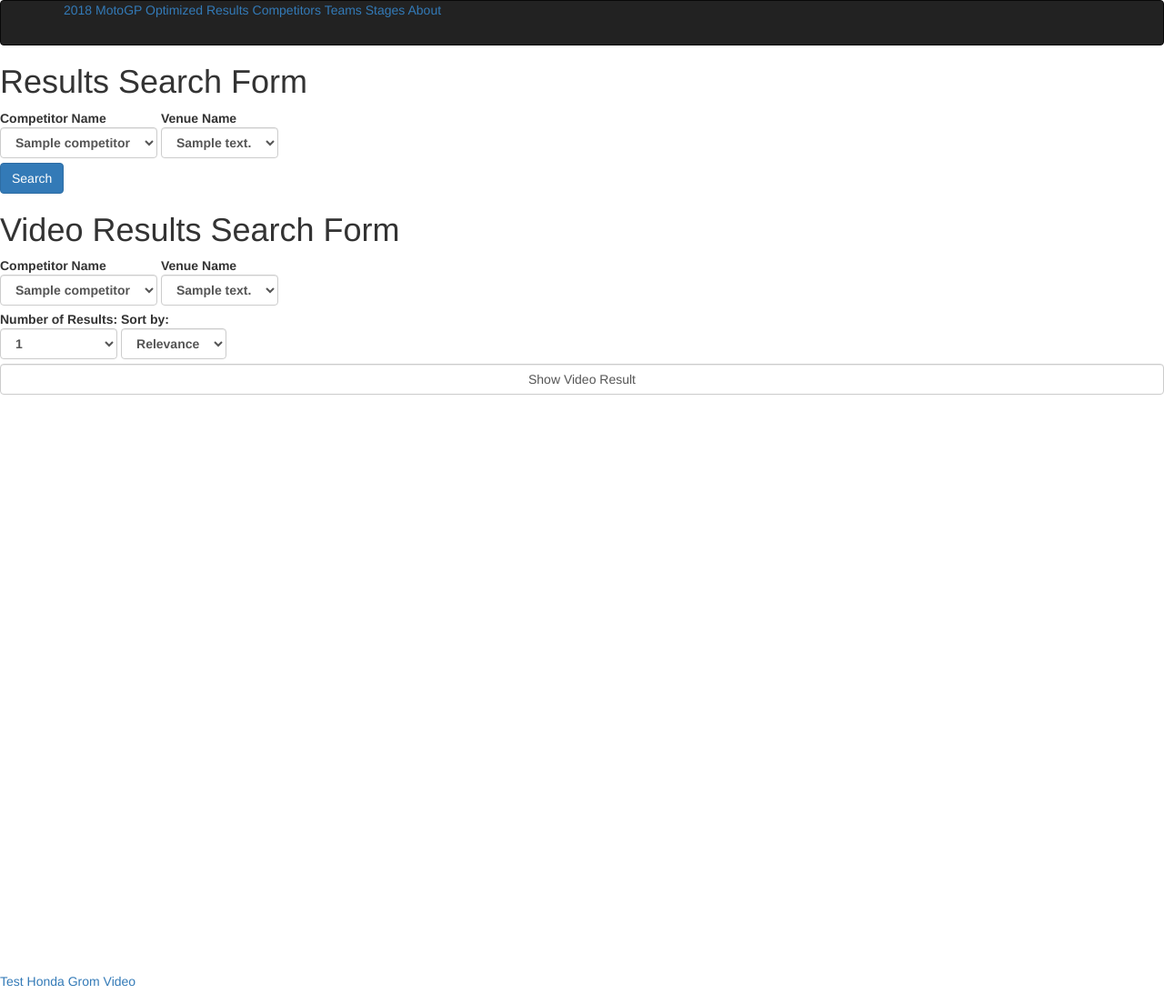
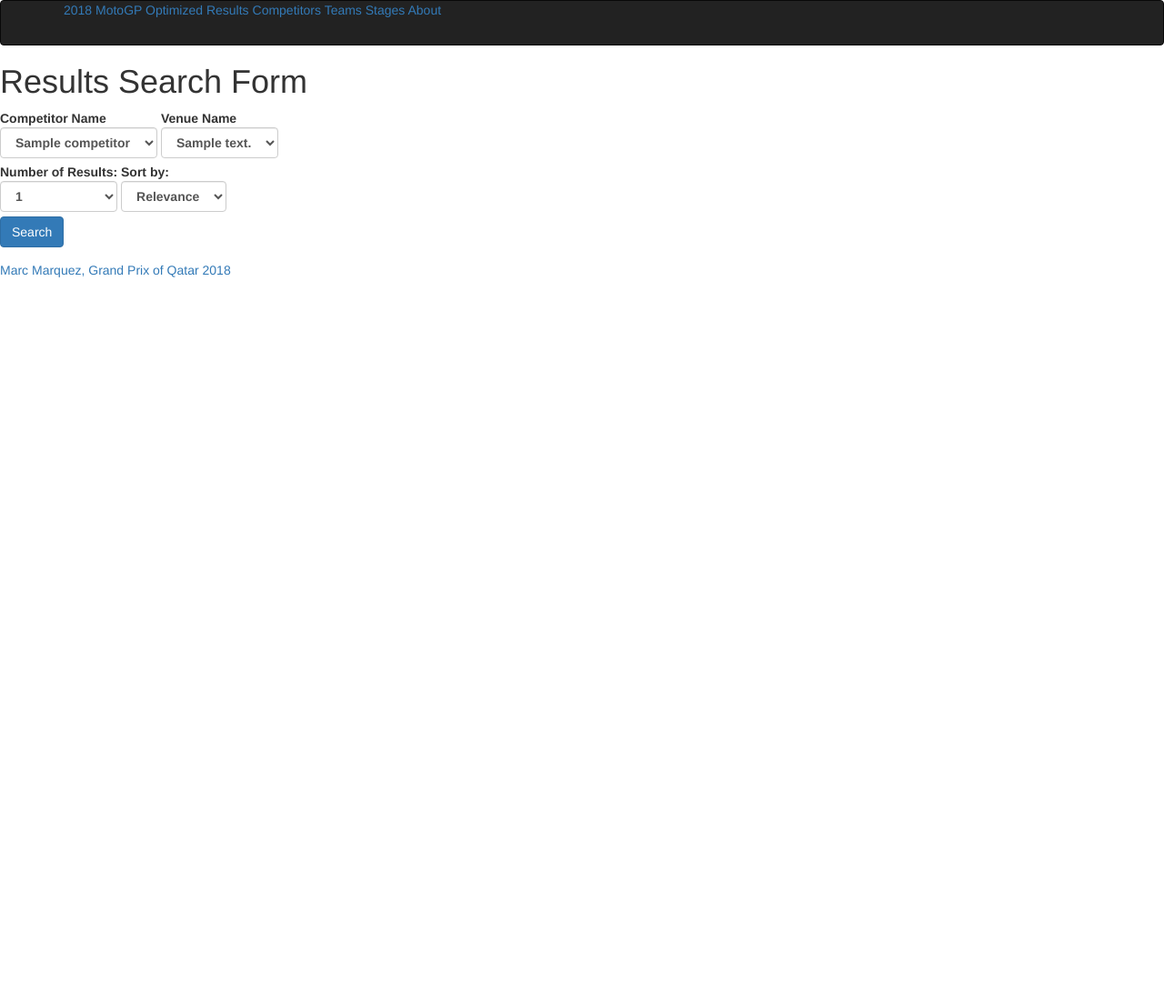
Before and after one commit to LTcr2/motogp-optimized-results, a Flask app: page / in a window 1280 px wide. Shown: the whole page at 91% size. After the commit the page ends 305 px from the top, so only its background shows below. Run offline with Flask 2, Linux system fonts and the light colour scheme; tables that the repository leaves empty hold one stand-in row (values such as "Sample post"); some libraries are stand-ins or nearby versions.

Commit message:
Video retrieval on homepage is working but waiting for daily limit to reset at 12am, previous double event listener fixed. Updated google places links in database, now need to update venue profile pages to show correct venue. For now it's just showing COTA for all venues. Fill in iframe API dynamically. DO NOT GO BACK BEYOND THIS

```diff
--- a/model.py
+++ b/model.py
@@ -150,7 +150,6 @@ class Venue(db.Model):
 	venue_id = db.Column(db.Integer, primary_key=True, nullable=False)
 	city = db.Column(db.String(50), nullable=False)
 	name = db.Column(db.String(100), nullable=True)
-	# country = db.Column(db.String(50), nullable=False)
 	country_code = db.Column(db.String(3), nullable=False)
 	description = db.Column(db.String(150), nullable=False)
 	status = db.Column(db.String(20), nullable=False)
@@ -161,12 +160,13 @@ class Venue(db.Model):
 	turns = db.Column(db.Integer, nullable=False)
 	latitude = db.Column(db.Float, nullable=False)
 	longitude = db.Column(db.Float, nullable=False)
+	maplink = db.Column(db.String(200), nullable=False)
 
 
 	def __repr__(self):
 		"""Define and display Venue class information"""
 
-		return f"<Venue id={self.venue_id} city={self.city} name={self.city} country={self.country_code} description={self.description} status={self.status} length={self.length} turns={self.turns} latitude={self.latitude} longitude={self.longitude}> "
+		return f"<Venue id={self.venue_id} city={self.city} name={self.city} country={self.country_code} description={self.description} status={self.status} length={self.length} turns={self.turns} latitude={self.latitude} longitude={self.longitude} maplink = {self.maplink}>"
 
 
 
--- a/seed.py
+++ b/seed.py
@@ -94,6 +94,7 @@ def load_venues(venues_json):
 		turns = venue['turns']
 		latitude = venue['latitude']
 		longitude = venue['longitude']
+		maplink = venue['maplink']
 		venue = Venue(venue_id=venue_id,
 					  city=city,
 					  name=name,
@@ -103,7 +104,8 @@ def load_venues(venues_json):
 					  length=length,
 					  turns=turns,
 					  longitude=longitude,
-					  latitude=latitude)
+					  latitude=latitude,
+					  maplink=maplink)
 		print(venue)
 
 		db.session.add(venue)
--- a/server.py
+++ b/server.py
@@ -124,28 +124,26 @@ def show_results():
     return jsonify({'code': result_code, 'msg': result_text})
 
 
+
+
+
 @app.route('/youtube_results.json', methods=['POST'])
 def show_youtube():
 
     select_competitor = request.form.get("competitor_name")
     select_venue = request.form.get("venue_description")
-    # select_order = request.form.get("sort_by")
+    select_order = request.form.get("sort_by")
     select_numresults = request.form.get("num_results")
-    # print(request.values.to_dict())
+    print(request.values.to_dict())
 
 
-    # format_keyword = select_competitor+" "+select_venue
     developer_key = 'AIzaSyB-zKkfLXp_xVgmsNPO7QF41uEQ0Dl2x6Y'
 
 
     # hardcode_example = "https://www.googleapis.com/youtube/v3/search?part=snippet&maxResults=5&q=valentino%20rossi&key="+developer_key
 
 
-    # response = requests.get(hardcode_example)
-
-
-
-    formatted_keywords = select_competitor
+    formatted_keywords = select_competitor + select_venue
 
     url = "https://www.googleapis.com/youtube/v3/search"
 
@@ -159,18 +157,10 @@ def show_youtube():
 
     data = response.json()
 
-    #return videoid should be ndlBdd9SlVc
-
-    #get json back
-    #index into
-    #pick videos out
-    #save those
-    #return those
+    print(data)
 
 
     return jsonify(data)
-
-
 
 
 
@@ -230,10 +220,6 @@ def competitor_detail(competitor_id):
 							venues=venues,
 							results=results)
 
-# 	return render_template('/video+map.html',
-# 							competitor=competitor)
-
-
 #################### TEAMS PAGES ################################
 
 @app.route("/teams", methods=['GET'])
@@ -248,24 +234,11 @@ def team_detail(team_id):
 	"""Show info about a specific team"""
 
 	team = Team.query.get(team_id)
-
-
-	#venues that the team participated at
-
-	#grab the team id
-	#grab results that have that team_id
-	#grab all the venue_id's with those results
-	#grab venue objects names with the venue_ids
-
-
 	venues = Venue.query.all()
 
 	return render_template('/team.html', team=team,
 										 team_id=team_id,
 										 venues=venues)
-
-
-
 
 #################### VENUES PAGES ###############################
 
@@ -282,9 +255,18 @@ def venue_list():
 def venue_detail(venue_id):
 	"""Show details about a specific venue"""
 
+	developer_key = 'AIzaSyBLAgXE42atlvCmAIJopHRVLe08v9MyAaM'
+
+	cota = "https://www.google.com/maps/embed/v1/view?zoom=15&center=30.1385%2C-97.6353&key=AIzaSyBLAgXE42atlvCmAIJopHRVLe08v9MyAaM"
+
 	venue = Venue.query.get(venue_id)
 	lat = venue.latitude
 	lon = venue.longitude
+
+	payload = {'developer_key': developer_key,
+			 'longitude': venue.longitude,
+			 'latitude': venue.latitude}
+
 
 	return render_template('/venue.html', venue=venue)
 
--- a/static/ajax-on-homepage.js
+++ b/static/ajax-on-homepage.js
@@ -13,42 +13,35 @@ function updateResults(results) {
     }
 }
 
+function createYoutubeVideoWith(results) {
+
+    let videoId = results.items[0].id.videoId
+    let youtubeUrl = "https://www.youtube.com/embed/" + videoId
+
+    // $('#youtube-results').html("<p>" + results + "</p>");
+
+    //This SHOULD work when your daily limit is reset.
+    $('#youtube-results').html("<iframe src=" + youtubeUrl + "width=\"560\" height=\"315\" frameborder=\"0\" allow=\"accelerometer; autoplay; encrypted-media; gyroscope; picture-in-picture\" allowfullscreen><iframe>");
+}
+
+
 function showResults(evt) {
     evt.preventDefault();
 
     let formInputs = {
         "competitor_name": $("#competitor_name_field").val(),
-        "venue_description": $("#venue_name_field").val()
+        "venue_description": $("#venue_name_field").val(),
     };
 
+    let YTformInputs = {
+        "competitor_name": $("#competitor_name_field").val(),
+        "venue_description": $("#venue_name_field").val(),
+        "num_results": $("#num_results_field").val(),
+        "sort_by": $("#sort_by_field").val()
+    }
+
     $.post("/rider_results.json", formInputs, updateResults);
+    $.post("/youtube_results.json", YTformInputs, createYoutubeVideoWith)
 }
 
 $("#results-form").on('submit', showResults);
-
-
-
-
-
-function createYoutubeVideoWith(results) {
-    let testVideo = "https://www.youtube.com/embed/FOtNawOL4Vc?start=134"
-
-    let videoId = results.items[0].id.videoId
-    let youtubeUrl = "https://www.youtube.com/embed/" + results.items[0].id.videoId
-    let target = 'target="video"'
-
-    $('#youtube-results').html("<a target=\"video\" href=" + youtubeUrl + ">VIDEO");
-
-}
-
-function showYoutubeResults(evt) {
-    console.log('I HAVE BEEN CALLED')
-    evt.preventDefault();
-
-    let YTformInputs = {
-        "competitor_name": $("#competitor_name_field").val()
-    }
-    $.post("/youtube_results.json", YTformInputs, createYoutubeVideoWith)
-}
-
-$("#video-form").on('submit', showYoutubeResults)
--- a/templates/homepage.html
+++ b/templates/homepage.html
@@ -30,46 +30,12 @@
 	    		</select>
 	    	</label>
 
-	    <div class="form-group">
-	      <button type="submit" id="order-form-button" class="btn btn-primary" >Search</button>
-	    </div>
-
-	</form>
-
-	<div id="rider-results"></div>
-
-
-
-	<h1> Video Results Search Form </h1>
-
-
-	<form id="video-form">
-		<div class="form-group">
-	      <label>Competitor Name
-	        <select id="competitor_name_field" name="competitor_name" class="form-control">
-	        	{% for competitor in competitors %}
-	        		<li>
-	        			<option>{{ competitor.name }}</option>
-	        		</li>
-	        	{% endfor %}
-	        </select>
-	      </label>
-
-	      <label>Venue Name
-	    		<select id="venue_name_field" name="venue_description" class="form-control">
-	    			{% for venue in venues %}
-	    				<li>
-	    					<option>{{ venue.description }}</option>
-	    				</li>
-	    			{% endfor %}
-	    		</select>
-	    	</label>
-
-
 		<div>
 	    	<label>Number of Results:
 	    		<select id="num_results_field" name="num_results" class="form-control">
 	    			<option> 1 </option>
+	    			<option> 2 </option>
+	    			<option> 3 </option>
 	    		</select>
 	    	</label>
 	    	<label>Sort by:
@@ -82,35 +48,26 @@
         	</label>
         </div>
 
+        <div class="form-group">
+	      	<button id="order-form-button" class="btn btn-primary" >Search</button>
+	    </div>
 
-	      <button type="submit" id="video-form" class="form-control" >Show Video Result</button>
+		<div id="rider-results"></div>
+
+		<div id ="youtube-results"></div>
+
 	</form>
 
 
 
-
-	</div>
-	<div id ="youtube-results">
+	<div>
+		<a href="https://www.youtube.com/embed/DWyE0HVMF4g" target="test-video">Marc Marquez, Grand Prix of Qatar 2018</a>
 	</div>
 
-
-
-	<div id="video">
-		<iframe src="" width="560" height="315" src="" frameborder="0"allow="accelerometer; autoplay; encrypted-media; gyroscope; picture-in-picture" allowfullscreen></iframe>
+	<div>
+		<iframe name="test-video" src="" width="560" height="315" frameborder="0" allow="accelerometer; autoplay; encrypted-media; gyroscope; picture-in-picture" allowfullscreen></iframe>
 	</div>
-
-
-
-
-	<a href="https://www.youtube.com/embed/FOtNawOL4Vc?start=134" target="test-video">Test Honda Grom Video
-
-	<iframe name="test-video" src="" width="560" height="315" src="" frameborder="0" allow="accelerometer; autoplay; encrypted-media; gyroscope; picture-in-picture" allowfullscreen></iframe>
-
-
 </div>
-
-<script src="http://code.jquery.com/jquery.js"></script>
-<script src="/static/ajax-on-homepage.js"></script>
 
 </body>
 </html>
--- a/templates/venue.html
+++ b/templates/venue.html
@@ -14,6 +14,12 @@
 	<div>Status: {{ venue.status }}</div>
 	<p>
 		<div>Map: </div>
+
+		<div id="map" >
+			<iframe width="600" height="450" frameborder="0" style="border:0" src= "https://www.google.com/maps/embed/v1/view?zoom=15&center=30.1385%2C-97.6353&key=AIzaSyBLAgXE42atlvCmAIJopHRVLe08v9MyAaM" allowfullscreen></iframe>
+		</div>
+
+
 	</p>
 
 
```
Also changed, not shown: seed_data/venues.json (+38 -19 lines), templates/base.html (+2 -6 lines), 1 other file. Lines whose indentation alone changed are shown as unchanged.
